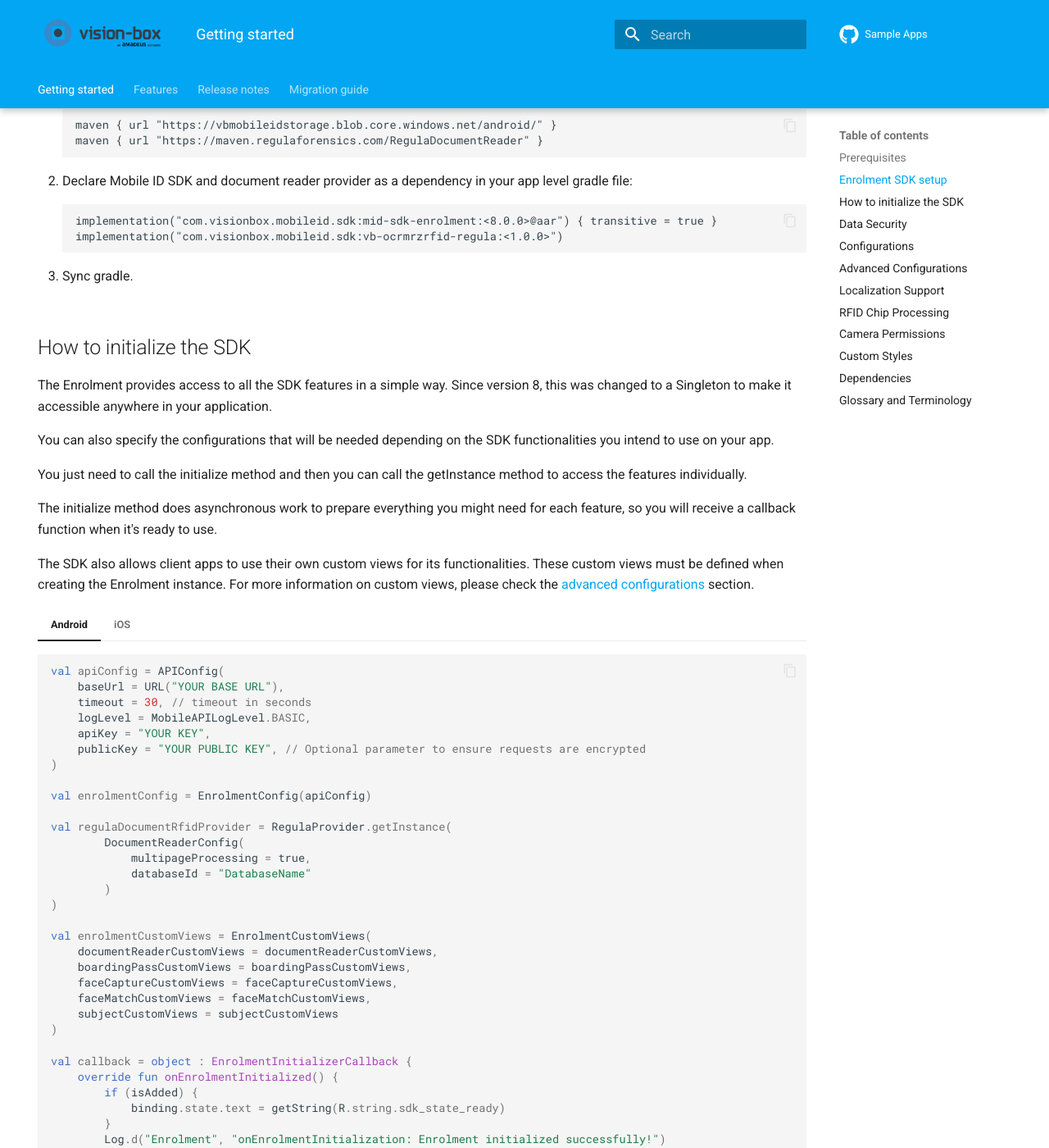
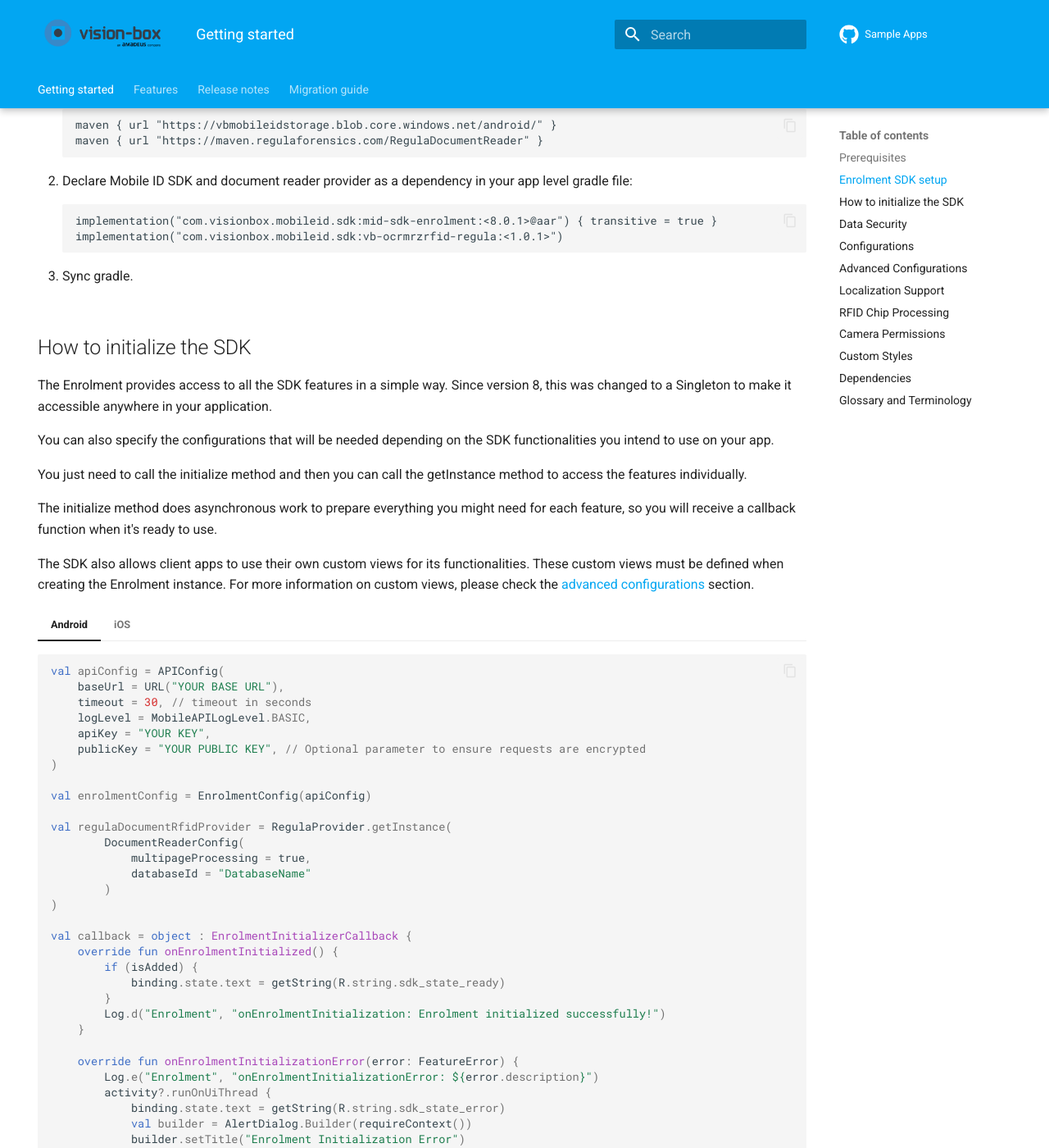
Before and after one commit to vbmobile/mobile-id-documentation, an MkDocs documentation site: the page built from docs/index.md, in a window 1280 px wide and 1400 px high, scrolled down 653 px. Shown: the whole window at 82% size. Built offline with MkDocs 1.6.1 and Material for MkDocs 9.7.7, drawn with Linux system fonts in a browser that asks for light colours; the version menu is left out; some of the changed text lies outside the part shown.

Commit message:
Update versions and index

````diff
--- a/docs/index.md
+++ b/docs/index.md
@@ -35,8 +35,8 @@
     ```
     2. Declare Mobile ID SDK and document reader provider as a dependency in your app level gradle file:
     ```
-    implementation("com.visionbox.mobileid.sdk:mid-sdk-enrolment:<8.0.0>@aar") { transitive = true }
-    implementation("com.visionbox.mobileid.sdk:vb-ocrmrzrfid-regula:<1.0.0>")
+    implementation("com.visionbox.mobileid.sdk:mid-sdk-enrolment:<8.0.1>@aar") { transitive = true }
+    implementation("com.visionbox.mobileid.sdk:vb-ocrmrzrfid-regula:<1.0.1>")
     ```
     3. Sync gradle.
 
@@ -126,14 +126,6 @@
             )
     )
 
-    val enrolmentCustomViews = EnrolmentCustomViews(
-        documentReaderCustomViews = documentReaderCustomViews,
-        boardingPassCustomViews = boardingPassCustomViews,
-        faceCaptureCustomViews = faceCaptureCustomViews,
-        faceMatchCustomViews = faceMatchCustomViews,
-        subjectCustomViews = subjectCustomViews
-    )
-
     val callback = object : EnrolmentInitializerCallback {
         override fun onEnrolmentInitialized() {
             if (isAdded) {
@@ -157,7 +149,6 @@
     Enrolment.initialize(
         context,
         enrolmentConfig,
-        enrolmentCustomViews,
         documentReaderProvider = regulaDocumentRfidProvider,
         rfidReaderProvider = regulaDocumentRfidProvider,
         callback
@@ -382,8 +373,8 @@
 
     The other configurations are used by their corresponding facade method:
 
-    - BoardingPassCustomViews - Specifies the boarding pass custom views;
-    - BiometricFaceCaptureCustomViews - Specifies the face capture custom views;
+    - BoardingPassCustomViews - Specifies the boarding pass custom views.
+    - BiometricFaceCaptureCustomViews - Specifies the face capture custom views.
     - DocumentReaderCustomViews - Specifies the document reader custom views.
     - BiometricFaceMatchCustomViews - Specifies the face match custom views.
     - SubjectCustomViews - Specifies the subject custom views.
````
Also changed, not shown: other parts of docs/index.md (+5 -5 lines).
